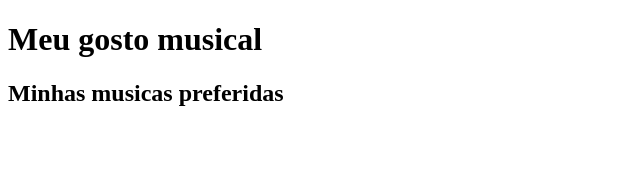
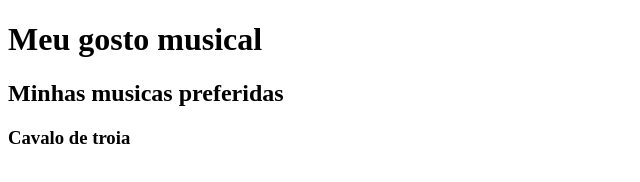
Before and after one commit to joca1812/teste-1b-musica, a plain HTML site: page index.html in a window 1280 px wide. Shown: the whole page, without its empty margins (0-640 px from the left). Drawn offline with Linux system fonts and the light colour scheme.

Commit message:
Cavalo de troia

```diff
--- a/index.html
+++ b/index.html
@@ -8,5 +8,6 @@
 <body>
    <h1>Meu gosto musical</h1>
    <h2>Minhas musicas preferidas</h2>
+   <h3>Cavalo de troia</h3>
 </body>
 </html>
```
